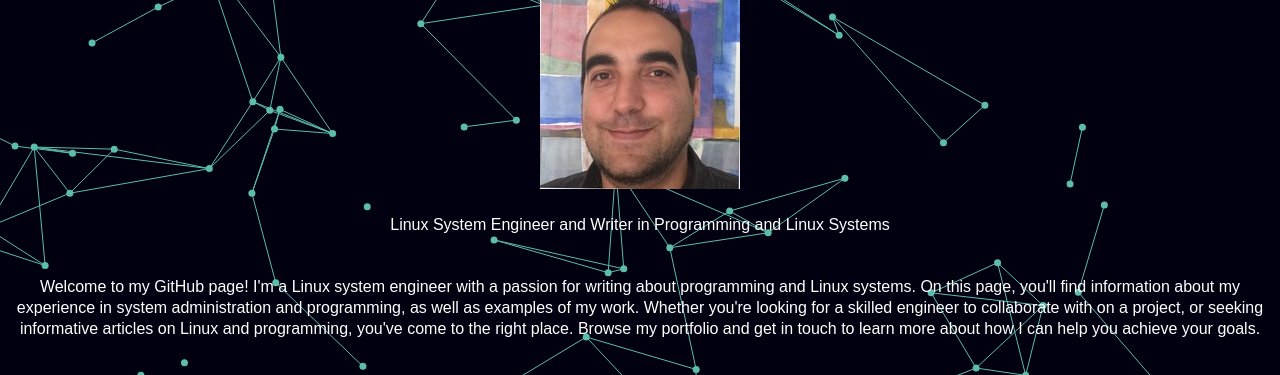
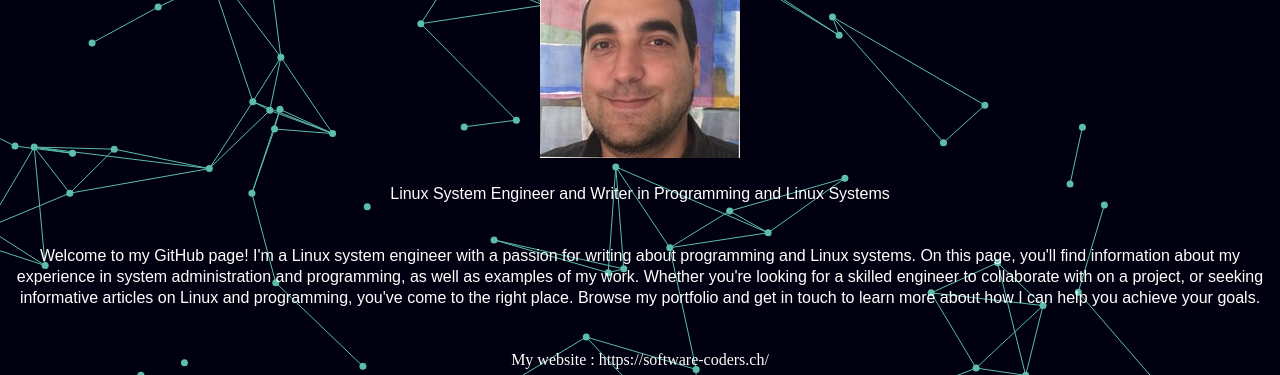
Before and after one commit to hamdyaea/hamdyaea.github.io, a plain HTML site: page index.html in a window 1280 px wide. Shown: the part 227-602 px from the top of the page. Drawn offline with Linux system fonts and the light colour scheme.

Commit message:
software-coders.ch website

```diff
--- a/index.html
+++ b/index.html
@@ -24,6 +24,8 @@
         <h3 style="font-family: 'Syncopate', sans-serif; font-weight: 13;">Linux System Engineer and Writer in Programming and Linux Systems</h3><br><br>
         <h4 style="font-family: 'Syncopate', sans-serif; font-weight: 12;">Welcome to my GitHub page! I'm a Linux system engineer with a passion for writing about programming and Linux systems. On this page, you'll find information about my experience in system administration and programming, as well as examples of my work. Whether you're looking for a skilled engineer to collaborate with on a project, or seeking informative articles on Linux and programming, you've come to the right place. Browse my portfolio and get in touch to learn more about how I can help you achieve your goals.</h4>
         <br><br>
+        <h4 style="font-family: 'Syncopate', sans-seif; font-weight: 13;">My website : https://software-coders.ch/ </h4>
+        <br><br>
     &nbsp
     <a href="https://www.linkedin.com/in/hamdyaea/" style="color: white;"><i class="fab fa-linkedin" style="font-size: 2em;"></i></a>
     &nbsp
```
